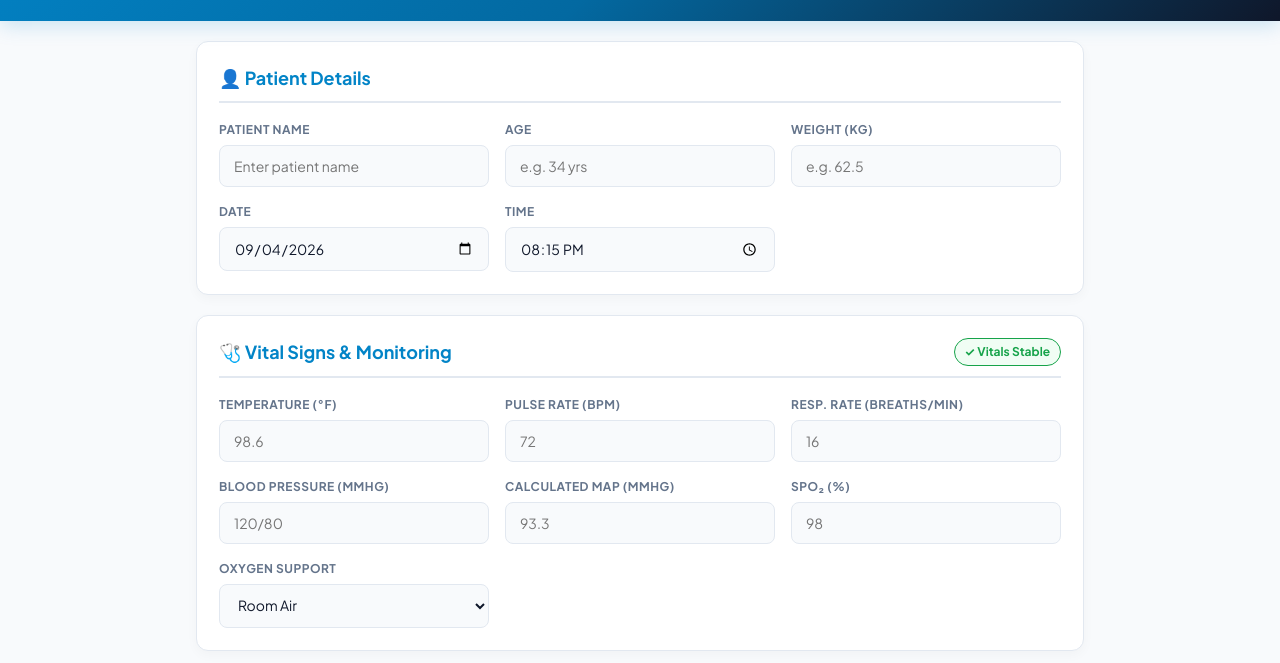
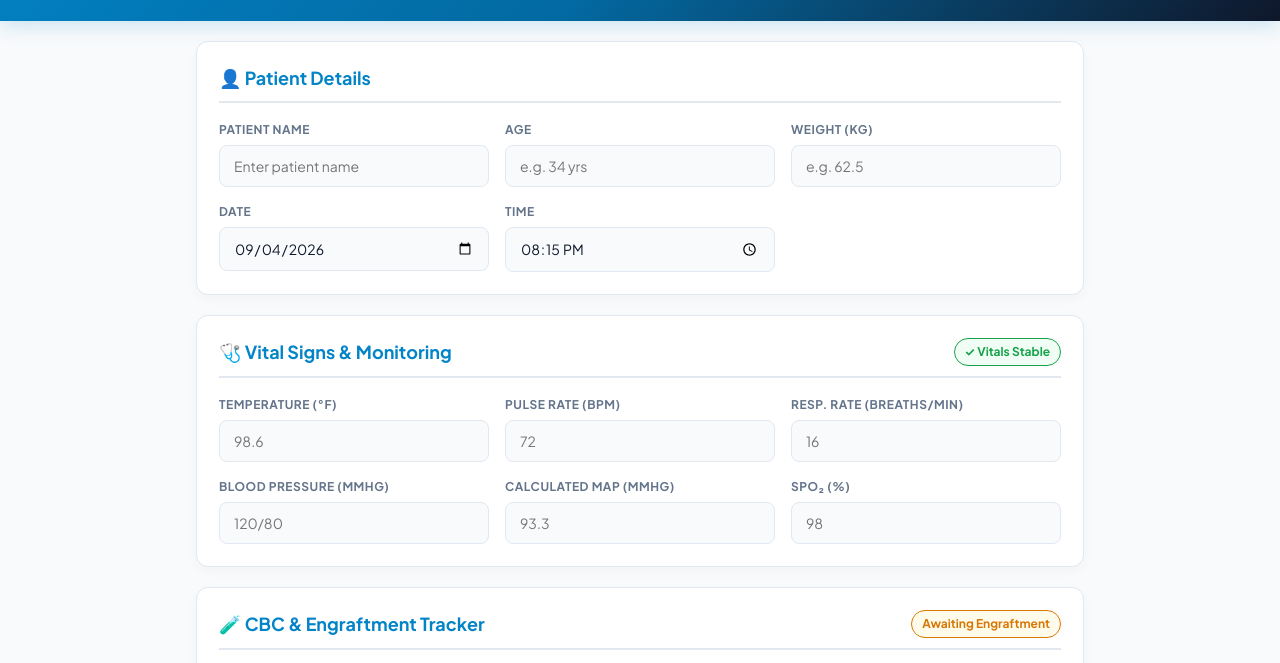
Before and after one commit to Eswaran321/BMT-REPORTS, a plain HTML site: page BMT REPORTS FINAL.html in a window 1280 px wide. Shown: the part 137-800 px from the top of the page. Drawn offline with Linux system fonts and the light colour scheme.

Commit message:
Remove Oxygen Support field from Vital Signs

```diff
--- a/BMT REPORTS FINAL.html
+++ b/BMT REPORTS FINAL.html
@@ -412,17 +412,6 @@
         <label for="spo2">SpO₂ (%)</label>
         <input id="spo2" type="number" step="0.1" placeholder="98">
       </div>
-      <div class="form-group">
-        <label for="o2support">Oxygen Support</label>
-        <select id="o2support">
-          <option value="Room Air">Room Air</option>
-          <option value="Nasal Cannula (1-2 L/min)">NC 1-2 L/min</option>
-          <option value="Nasal Cannula (3-4 L/min)">NC 3-4 L/min</option>
-          <option value="NRBM Mask">NRBM Mask</option>
-          <option value="High Flow Nasal Cannula (HFNC)">HFNC</option>
-          <option value="NIV / BiPAP">NIV / BiPAP</option>
-        </select>
-      </div>
     </div>
   </div>
 
@@ -664,7 +653,6 @@ function generateReport() {
   const bp = E("bp").value;
   const map = E("map").value;
   const spo2 = E("spo2").value;
-  const o2sup = E("o2support").value;
 
   const wbc = E("wbc").value;
   const anc = E("anc").value;
@@ -699,7 +687,7 @@ function generateReport() {
     `• Temp: ${temp ? temp + ' °F' + (parseFloat(temp) >= 100.4 ? ' 🚨 FEVER' : '') : '—'}`,
     `• Pulse: ${pulse ? pulse + ' bpm' : '—'} | RR: ${rr ? rr + ' /min' : '—'}`,
     `• BP: ${bp ? bp + ' mmHg' : '—'} (MAP: ${map ? map + ' mmHg' : '—'})`,
-    `• SpO₂: ${spo2 ? spo2 + ' %' : '—'} (${o2sup})`,
+    `• SpO₂: ${spo2 ? spo2 + ' %' : '—'}`,
     ``,
     `*🧪 LABS & ENGRAFTMENT*`,
     `• WBC: ${wbc ? wbc + ' x10³/µL' : '—'}`,
```
Also changed, not shown: index.html (+1 -13 lines).
